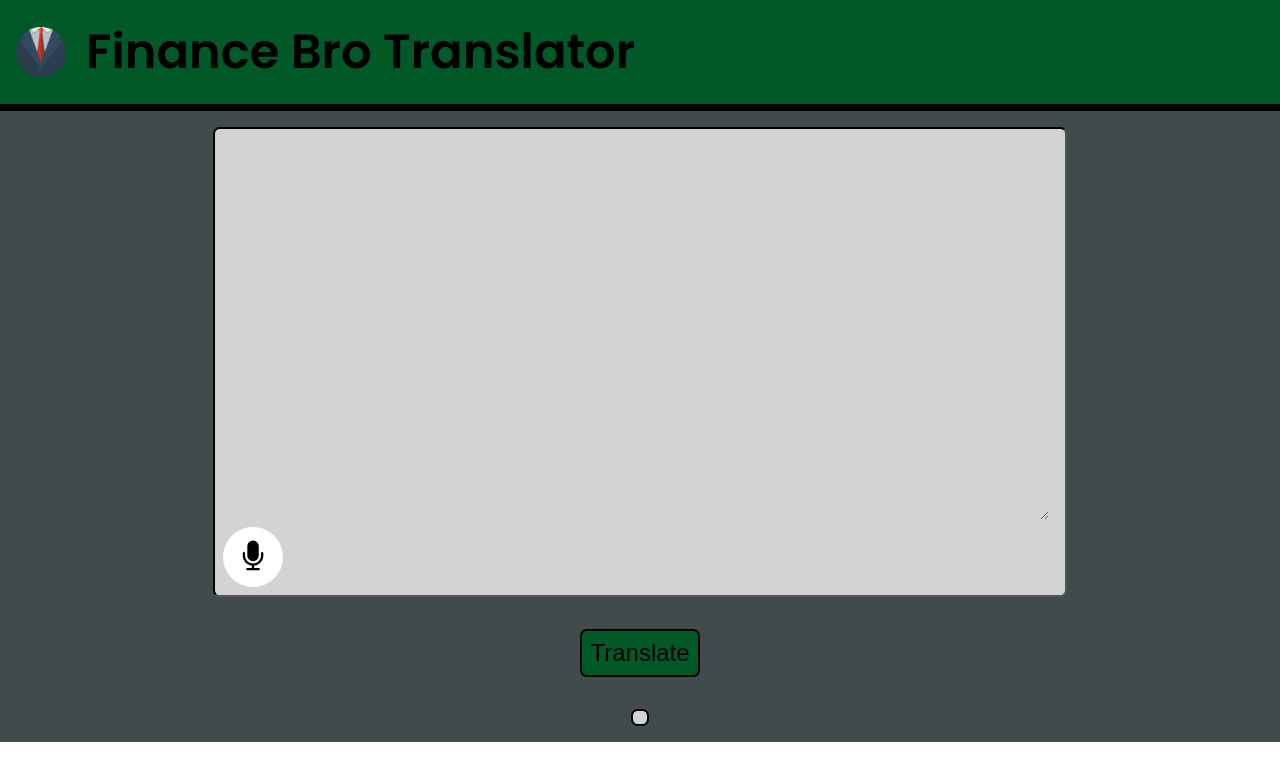
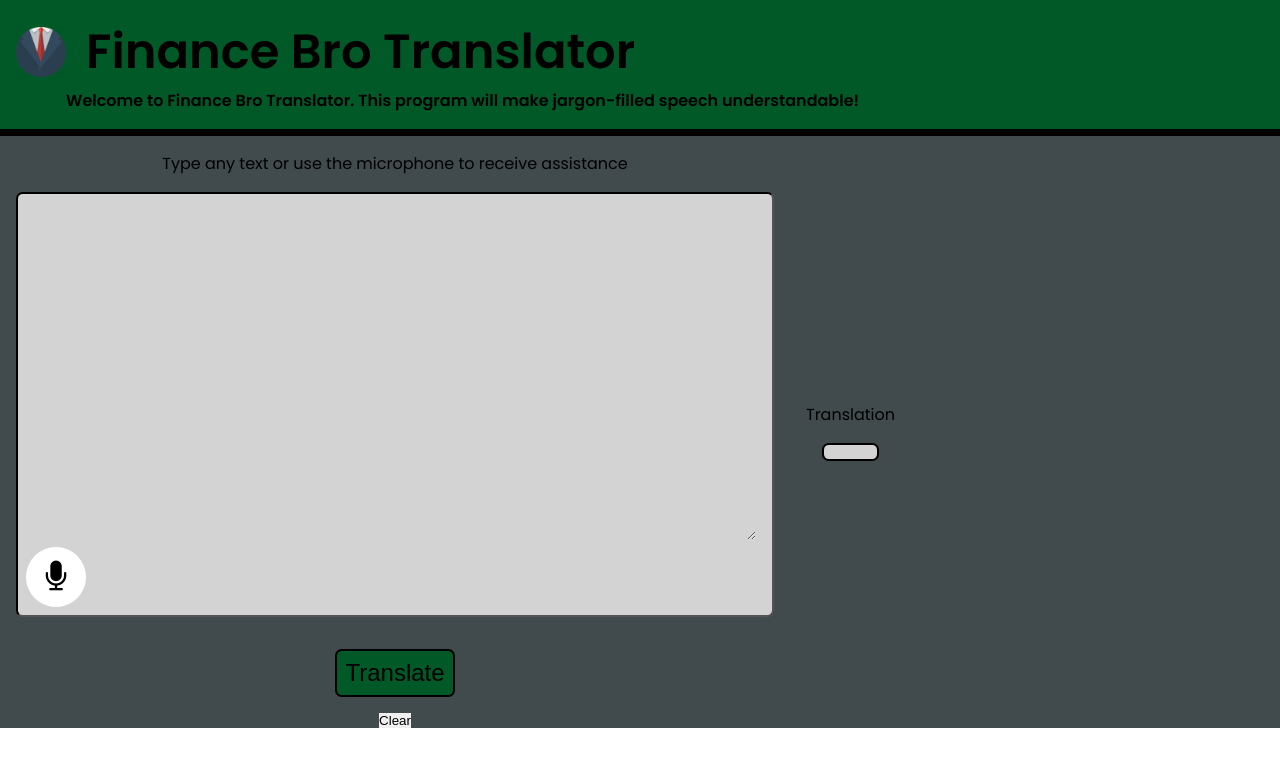
Before and after one commit to henryklinck/finance_translator, a Django app: page / in a window 1280 px wide. Shown: the top 781 px of the page. Run offline with Django 4.2, Linux system fonts and the light colour scheme; some libraries are stand-ins or nearby versions.

Commit message:
changed more styling

```diff
--- a/financebrotranslator/app/forms.py
+++ b/financebrotranslator/app/forms.py
@@ -1,7 +1,7 @@
 from django import forms
 
 class TranslateForm(forms.Form):
-    text = forms.CharField(widget=forms.Textarea(attrs={"rows":"25", "cols":"100"}))
+    text = forms.CharField(widget=forms.Textarea(attrs={"rows":"22", "cols":"88"}))
 
     def __init__(self, *args, **kwargs):
         super().__init__(*args, **kwargs)
--- a/financebrotranslator/app/static/css/styles.css
+++ b/financebrotranslator/app/static/css/styles.css
@@ -21,6 +21,7 @@ header {
     border-bottom-width: 7px;
     display: flex;
     flex-direction: row ;
+
 }
 
 .top-header{
@@ -30,7 +31,7 @@ header {
 
 
 h4 {
-    text-align: center;
+    text-align: left;
 }
 
 .icon{
@@ -78,16 +79,18 @@ form {
 }
 
 .page-title {
-    text-align: center;
+    text-align: left;
     font-size: 3rem;
     padding-left: 20px;
 }
 
 .translation {
     display: flex;
-    flex-direction: column;
+    flex-direction: row;
     align-items: center;
     background-color: #414a4c ;
+    padding-top: 15px;
+
 }
 
 .submit-button {
@@ -109,8 +112,12 @@ form {
     border-radius: 5pt;
 
 }
+.translation-output{
+    margin: 1rem;
+    text-align: center;
 
-.translation-output {
+}
+.translation-output-text{
     margin: 1rem;
     background-color: lightgray;
     border-style: solid;
--- a/financebrotranslator/app/templates/index.html
+++ b/financebrotranslator/app/templates/index.html
@@ -12,30 +12,18 @@
     <header>
         <div class="top-header">
 
-            <!-- <div style="background-color:blue">
-                studf
-            </div>
-            <div style="background-color: black;">
-                more stuff
-            </div> -->
             <div>
                 <img src="static\css\images\suit-and-tie-icon.png" class="icon"/>
             </div>
-
-
-
+            <div>
                 <h1 class="page-title">Finance Bro Translator</h1>
-
-
-
-
-
-
+                <h4 class="page-description">Welcome to Finance Bro Translator. This program will make jargon-filled speech understandable!</h4>
+            </div>
         </div>
-        <!-- <h4 class="page-description">Welcome to Finance Bro Translator. This program will make jargon-filled speech understandable!</h4> -->
     </header>
     <div class="translation">
         <form action="/" method="post">{% csrf_token %}
+            Type any text or use the microphone to receive assistance
             <div class="translation-input">
                 {{ form }}
                 <div class="record-button">
@@ -45,13 +33,14 @@
                 </div>
             </div>
             <input type="submit" value="Translate" class="submit-button">
+            <input type="reset" value="Clear">
         </form>
+
         <div class="translation-output">
-
-            <!-- <div class="translation-output-text">
+           Translation
+            <div class="translation-output-text">
                 {% if input_status %}{{translation}}{% endif %}
-            </div> -->
-            {% if input_status %}{{translation}}{% endif %}
+            </div>
         </div>
     </div>
 </body>
--- a/financebrotranslator/app/views.py
+++ b/financebrotranslator/app/views.py
@@ -10,9 +10,13 @@ def index(request):
 
     if request.method == 'POST':
         form = TranslateForm(request.POST)
+
+
+
         if form.is_valid() and (request.POST["text"] != ""):
             input_status = True
             translation = cohere_utils.generate(request.POST["text"])
+        form = TranslateForm()
     else:
         form = TranslateForm()
         input_status = False
```
